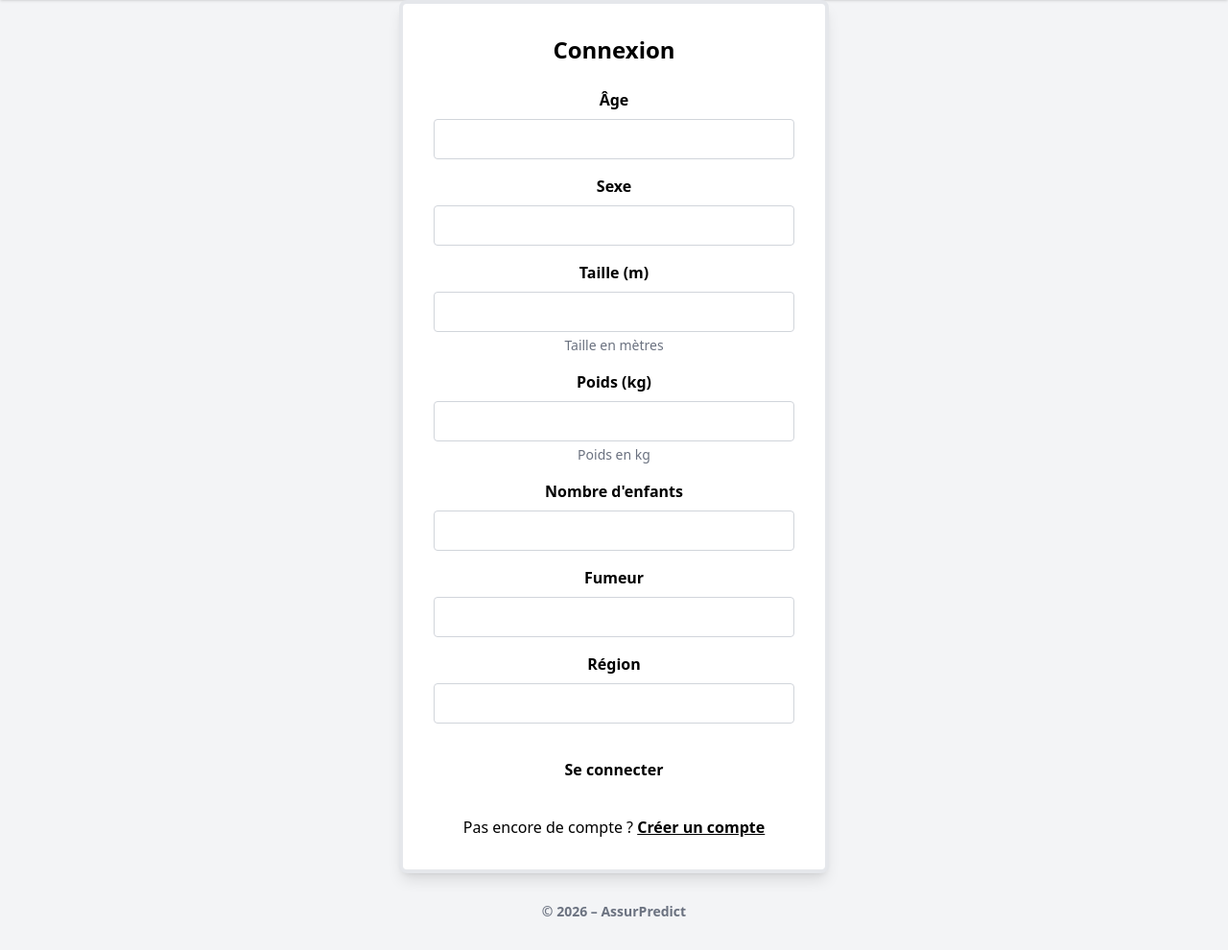
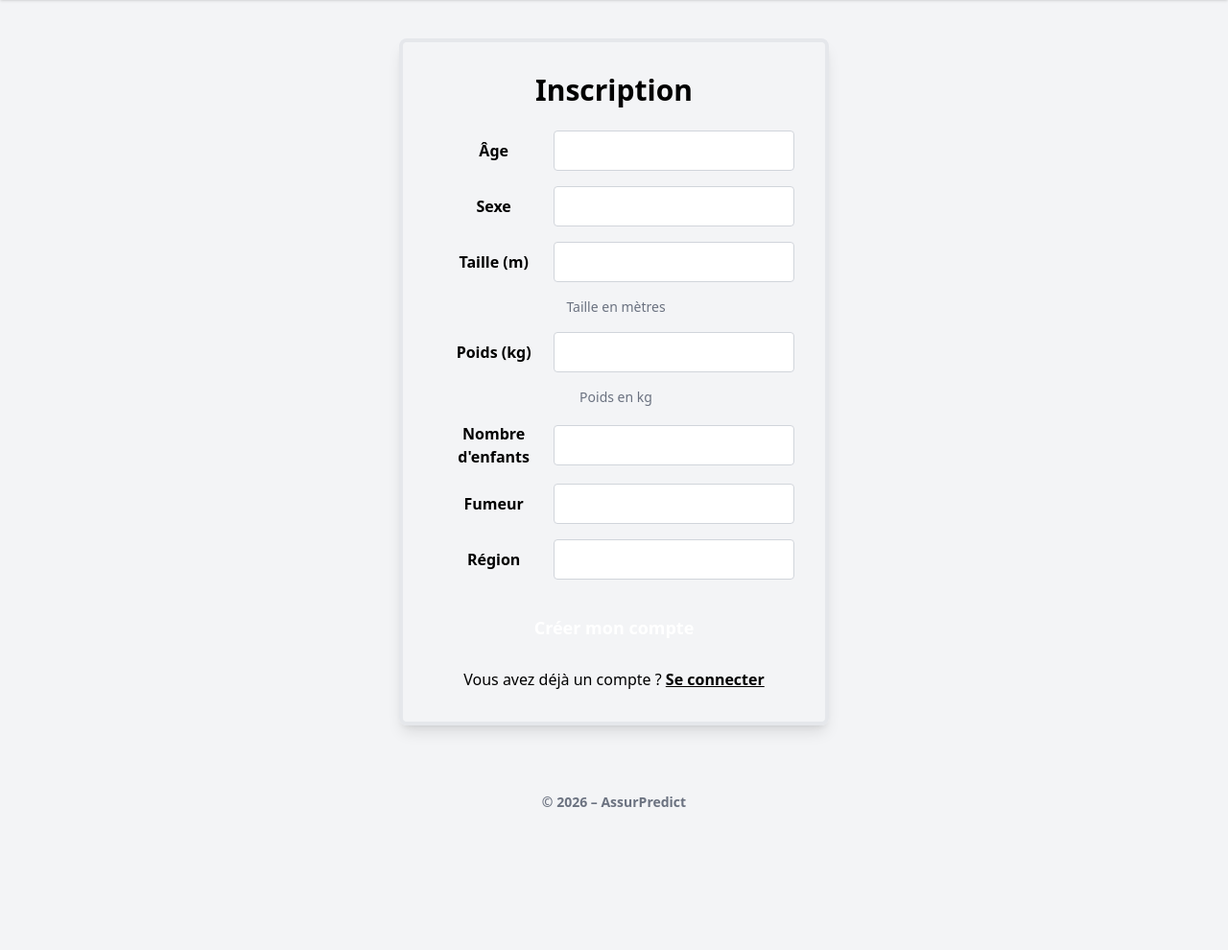
Before and after one commit to lohan1706/Application_de_Prediction_des_Charges_d-Assurance, a Django app: template Assur_Aimant/accounts/templates/accounts/signup.html in a window 1280 px wide. Shown: the part 104-1094 px from the top of the page at 96% size. After the commit the page ends 945 px from the top, so only its background shows below. Run offline with Django 5.2, Linux system fonts and the light colour scheme; the template is opened without the code that fills it: values that come from a table or form of the project are taken from there, others are empty; parts of the project's set-up code (start-up, migrations or seed data) failed here and were passed over; some libraries are stand-ins or nearby versions.

Commit message:
fix design singup.html and login.html

```diff
--- a/Assur_Aimant/accounts/templates/accounts/signup.html
+++ b/Assur_Aimant/accounts/templates/accounts/signup.html
@@ -1,12 +1,15 @@
 {% extends "base.html" %}
+{% load widget_tweaks %}
+
 {% block content %}
-<div class="flex items-center justify-center min-h-[70vh]">
-<div class="bg-white p-8 rounded-lg shadow-lg border-4 border-ORANGE w-full max-w-md mx-4">
-<h2 class="text-2xl font-bold text-center mb-6 text-GRIS">Connexion</h2>
+<div class="flex justify-center min-h-[70vh] px-4 py-10">
+    <!-- Card centrée et compacte -->
+    <div class="bg-IVOIRE p-6 md:p-8 rounded-lg shadow-lg border-4 border-ORANGE w-full max-w-md">
+        <h2 class="text-2xl md:text-3xl font-bold text-center mb-6 text-GRIS">Inscription</h2>
 
         <!-- Messages d'erreur globaux -->
         {% if form.non_field_errors %}
-<div class="bg-red-100 border border-red-400 text-red-700 px-4 py-3 rounded mb-4">
+        <div class="bg-red-100 border border-red-400 text-red-700 px-4 py-2 rounded mb-4">
             {{ form.non_field_errors }}
         </div>
         {% endif %}
@@ -15,33 +18,37 @@
             {% csrf_token %}
             <div class="space-y-4">
                 {% for field in form %}
-    <div>
-        <label for="{{ field.id_for_label }}" class="block text-GRIS font-semibold mb-2">
+                <div class="flex flex-col md:flex-row md:items-center">
+                    <!-- Label à gauche -->
+                    <label for="{{ field.id_for_label }}" class="md:w-1/3 text-sm md:text-base font-semibold text-GRIS mb-1 md:mb-0">
                         {{ field.label }}
                     </label>
+                    <!-- Input à droite -->
                     <input type="{{ field.field.widget.input_type }}"
                            name="{{ field.name }}"
                            id="{{ field.id_for_label }}"
-               class="w-full px-3 py-2 border border-gray-300 rounded focus:outline-none focus:border-ORANGE"
+                           class="w-full md:w-2/3 px-3 py-2 border border-gray-300 rounded focus:outline-none focus:border-ORANGE text-sm md:text-base"
                            {% if field.value %}value="{{ field.value }}"{% endif %}>
+                </div>
 
                 {% if field.help_text %}
-            <p class="text-gray-500 text-sm mt-1">{{ field.help_text }}</p>
+                    <p class="text-gray-500 text-xs md:text-sm mt-1 md:ml-1">{{ field.help_text }}</p>
                 {% endif %}
 
                 {% if field.errors %}
-            <p class="text-red-500 text-sm mt-1">{{ field.errors.0 }}</p>
+                    <p class="text-red-500 text-xs md:text-sm mt-1 md:ml-1">{{ field.errors.0 }}</p>
                 {% endif %}
-    </div>
                 {% endfor %}
             </div>
-<button type="submit" class="w-full bg-IVOIRE hover:bg-orange-600 text-ORANGE font-bold py-3 px-4 rounded mt-6">
-    Se connecter
+
+            <button type="submit" class="w-full bg-ORANGE hover:bg-orange-600 text-white font-bold py-2 md:py-3 px-4 rounded mt-6 text-base md:text-lg transition duration-200">
+                Créer mon compte
             </button>
         </form>
-<p class="text-center mt-6 text-GRIS">
-    Pas encore de compte ?
-    <a href="{% url 'signup' %}" class="text-ORANGE hover:text-orange-600 font-semibold underline">Créer un compte</a>
+
+        <p class="text-center mt-4 text-GRIS text-sm md:text-base">
+            Vous avez déjà un compte ?
+            <a href="{% url 'login' %}" class="text-ORANGE hover:text-orange-600 font-semibold underline">Se connecter</a>
         </p>
     </div>
 </div>
```
Also changed, not shown: Assur_Aimant/accounts/templates/accounts/login.html (+31 -9 lines), 1 other file. Lines whose indentation alone changed are shown as unchanged.
